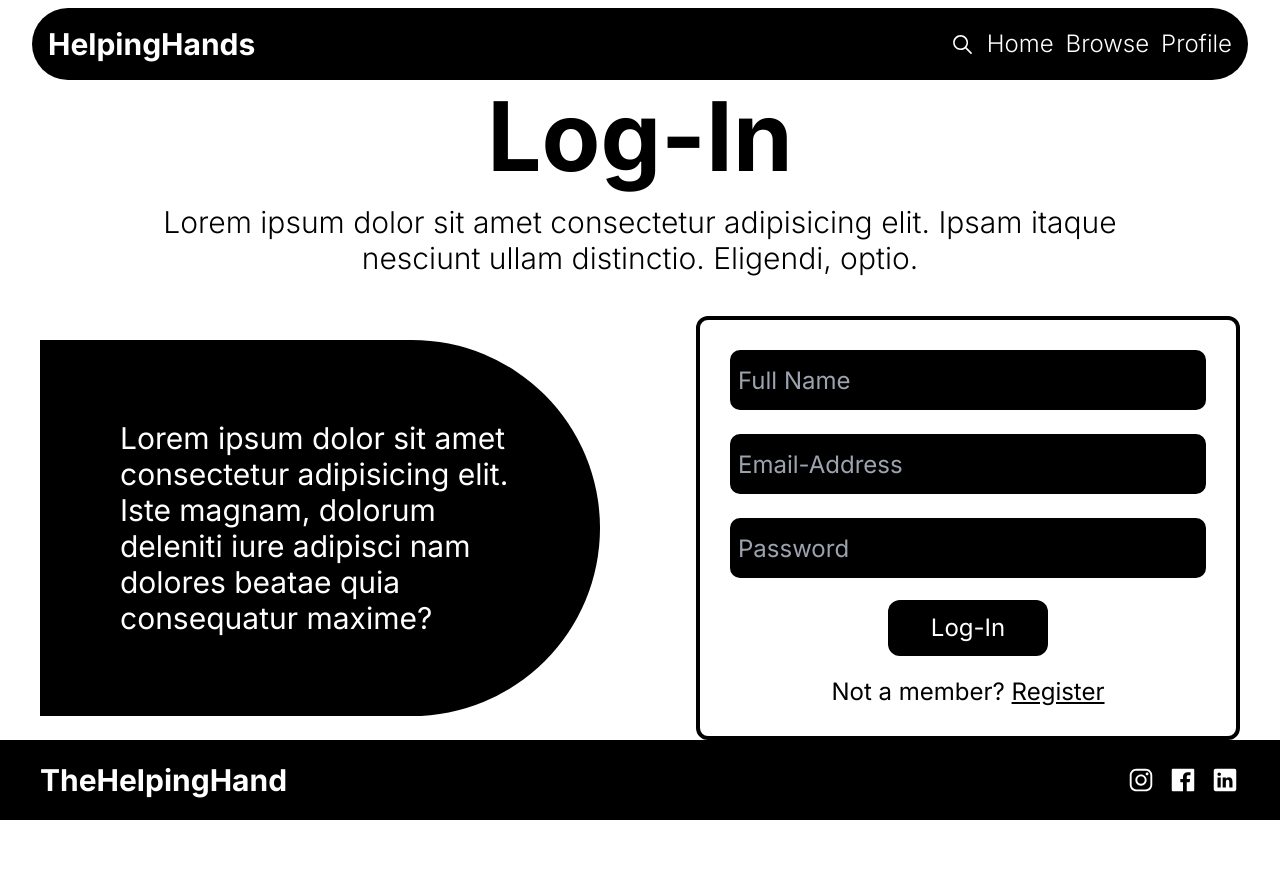
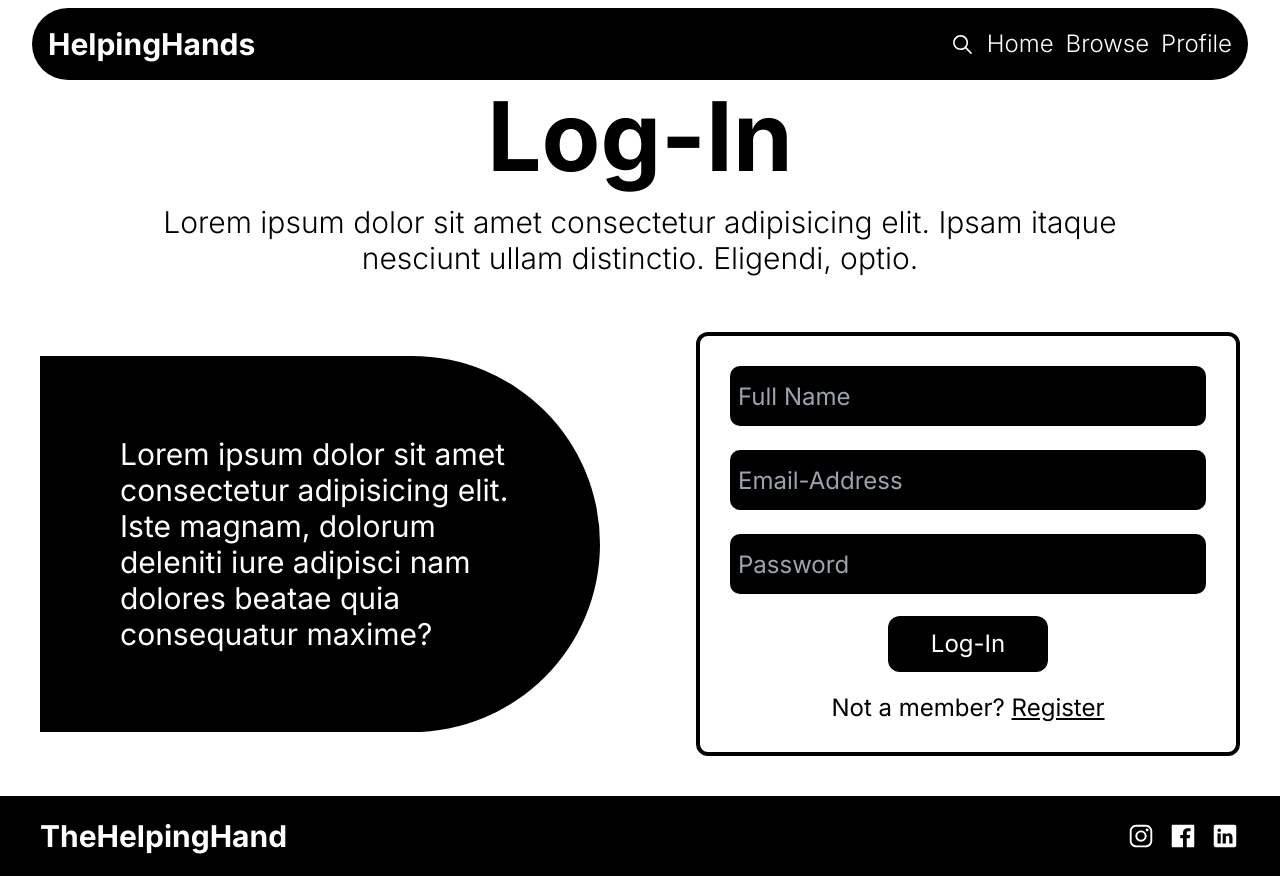
Before and after one commit to vinayakfr/helping-hand, a Next.js app: page /log-in in a window 1280 px wide. Before the commit the page ends 820 px from the top, so only its background shows below. Built offline with nearby package versions, Linux system fonts and the light colour scheme.

Commit message:
chore: modify log-in page

```diff
--- a/app/components/log-in.tsx
+++ b/app/components/log-in.tsx
@@ -4,11 +4,11 @@ function LogIn() {
   return (
     <div>
       <h1 className="text-center font-bold text-5xl lg:text-8xl">Log-In</h1>
-      <p className="text-center font-light text-2xl lg:text-3xl pt-4 lg:pt-5 lg:px-40">
+      <p className="text-center font-light text-2xl lg:text-3xl py-4 lg:pt-5 lg:px-40">
         Lorem ipsum dolor sit amet consectetur adipisicing elit. Ipsam itaque
         nesciunt ullam distinctio. Eligendi, optio.
       </p>
-      <div className="flex flex-col lg:flex-row place-content-center place-items-center justify-between w-full px-5 lg:px-10 pt-5 lg:pt-10">
+      <div className="flex flex-col lg:flex-row place-content-center place-items-center justify-between w-full px-5 lg:px-10 pt-5 lg:py-10">
         <p className="lg:w-[35rem] lg:text-3xl hidden lg:block bg-black text-white p-20 rounded-r-full">
           Lorem ipsum dolor sit amet consectetur adipisicing elit. Iste magnam,
           dolorum deleniti iure adipisci nam dolores beatae quia consequatur
```
